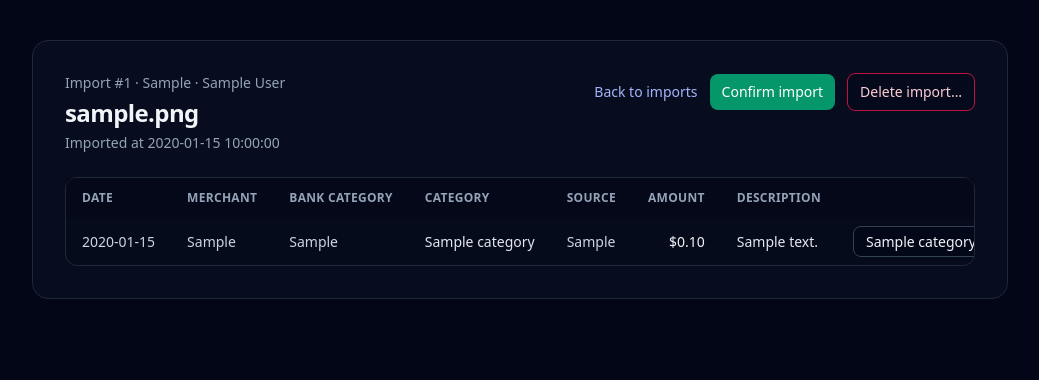
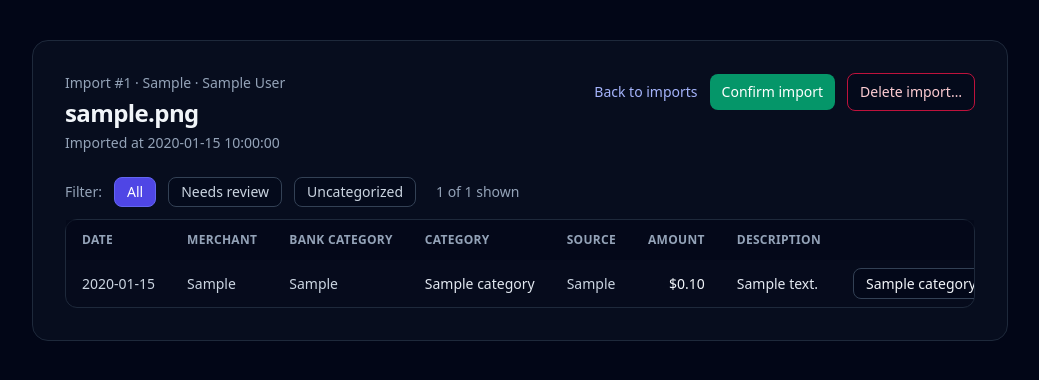
Before and after one commit to osiris43/budgeting_v2, a Flask app: page /imports/1 in a window 1280 px wide. Shown: the part 68-448 px from the top of the page, without its empty margins (120-1159 px from the left). Run offline with Flask 3, Linux system fonts and the light colour scheme; tables that the repository leaves empty hold one stand-in row (values such as "Sample post"); parts of the project's set-up code (start-up, migrations or seed data) failed here and were passed over; some libraries are stand-ins or nearby versions.

Commit message:
feat: [US-004] - Filter import review to uncategorized / model-categorized transactions
Co-Authored-By: Claude Opus 4.6 (1M context) <noreply@anthropic.com>

```diff
--- a/app/templates/import_detail.html
+++ b/app/templates/import_detail.html
@@ -30,6 +30,13 @@
     </div>
 
     <div class="mt-6">
+      <div class="flex items-center gap-3 mb-3" id="filter-bar">
+        <span class="text-sm text-slate-400">Filter:</span>
+        <button type="button" data-filter="all" class="filter-btn rounded-lg px-3 py-1 text-sm font-medium border border-indigo-500 bg-indigo-600 text-white">All</button>
+        <button type="button" data-filter="needs-review" class="filter-btn rounded-lg px-3 py-1 text-sm font-medium border border-slate-700 bg-slate-950/40 text-slate-300 hover:border-slate-500">Needs review</button>
+        <button type="button" data-filter="uncategorized" class="filter-btn rounded-lg px-3 py-1 text-sm font-medium border border-slate-700 bg-slate-950/40 text-slate-300 hover:border-slate-500">Uncategorized</button>
+        <span class="text-sm text-slate-400 ml-2" id="filter-count"></span>
+      </div>
       <div class="rounded-xl border border-slate-800 bg-slate-950/20">
         <div class="overflow-x-auto">
           <table class="min-w-max w-full text-left text-sm">
@@ -47,7 +54,7 @@
               </thead>
               <tbody class="divide-y divide-slate-800">
                 {% for t in txs %}
-                  <tr class="hover:bg-slate-950/40" data-tx-id="{{ t.id }}">
+                  <tr class="hover:bg-slate-950/40" data-tx-id="{{ t.id }}" data-source="{{ t.category_source or 'unknown' }}">
                     <td class="px-4 py-3 text-slate-300">{{ t.posted_date }}</td>
                     <td class="px-4 py-3 text-slate-300">{{ t.merchant or "" }}</td>
                     <td class="px-4 py-3 text-slate-300">{{ t.bank_category_raw or "" }}</td>
@@ -91,6 +98,54 @@
 {% block scripts %}
 <script>
 (function () {
+  // --- Filter logic ---
+  var allRows = document.querySelectorAll('tbody tr[data-source]');
+  var totalCount = allRows.length;
+  var filterCountEl = document.getElementById('filter-count');
+  var filterBtns = document.querySelectorAll('.filter-btn');
+
+  function applyFilter(filterName) {
+    var shown = 0;
+    allRows.forEach(function (row) {
+      var source = row.getAttribute('data-source');
+      var visible = true;
+      if (filterName === 'needs-review') {
+        visible = (source === 'unknown' || source === 'model');
+      } else if (filterName === 'uncategorized') {
+        visible = (source === 'unknown');
+      }
+      row.style.display = visible ? '' : 'none';
+      if (visible) shown++;
+    });
+    filterCountEl.textContent = shown + ' of ' + totalCount + ' shown';
+
+    filterBtns.forEach(function (btn) {
+      if (btn.getAttribute('data-filter') === filterName) {
+        btn.className = 'filter-btn rounded-lg px-3 py-1 text-sm font-medium border border-indigo-500 bg-indigo-600 text-white';
+      } else {
+        btn.className = 'filter-btn rounded-lg px-3 py-1 text-sm font-medium border border-slate-700 bg-slate-950/40 text-slate-300 hover:border-slate-500';
+      }
+    });
+
+    // Persist in URL hash
+    if (filterName === 'all') {
+      history.replaceState(null, '', window.location.pathname + window.location.search);
+    } else {
+      history.replaceState(null, '', window.location.pathname + window.location.search + '#filter=' + filterName);
+    }
+  }
+
+  filterBtns.forEach(function (btn) {
+    btn.addEventListener('click', function () {
+      applyFilter(btn.getAttribute('data-filter'));
+    });
+  });
+
+  // Restore filter from URL hash on load
+  var hashMatch = window.location.hash.match(/filter=([\w-]+)/);
+  var initialFilter = hashMatch ? hashMatch[1] : 'all';
+  applyFilter(initialFilter);
+
   // Hide Save buttons when JS is available — saves happen on select change
   document.querySelectorAll('.js-save-btn').forEach(function (btn) {
     btn.style.display = 'none';
@@ -125,6 +180,7 @@
           if (!data.ok) throw new Error('Save failed');
           row.querySelector('[data-field="category_name"]').textContent = data.category_name || '';
           row.querySelector('[data-field="category_source"]').textContent = data.category_source || '';
+          row.setAttribute('data-source', data.category_source || 'unknown');
         })
         .catch(function (err) {
           errorEl.textContent = err.message || 'Save failed';
```
